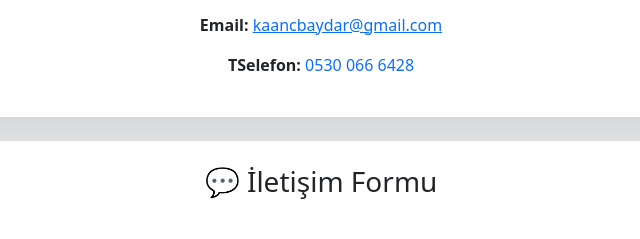
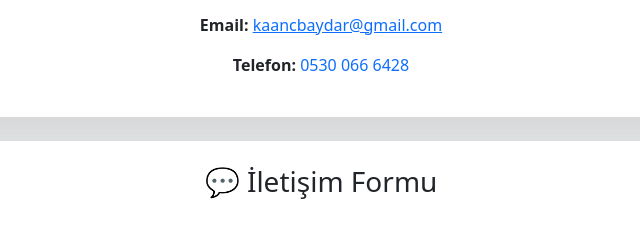
Before and after one commit to azagai/cvblog, a plain HTML site: page Genel/banaulaşın.html in a window 1280 px wide. Shown: the part 251-490 px from the top of the page, 319-959 px from the left. Drawn offline with nearby package versions, Linux system fonts and the light colour scheme.

Commit message:
Update banaulaşın.html

```diff
--- a/Genel/banaulaşın.html
+++ b/Genel/banaulaşın.html
@@ -82,7 +82,7 @@
         <section class="card shadow-lg p-4 mb-4 bg-white rounded text-center">
             <h3 class="mb-3">📧 İletişim Bilgilerim</h3>
             <p><strong>Email:</strong> <a href="mailto:kaancbaydar@gmail.com class="text-decoration-none">kaancbaydar@gmail.com</a></p>
-            <p><strong>TSelefon:</strong> <a href="tel:05300666428" class="text-decoration-none">0530 066 6428</a></p>
+            <p><strong>Telefon:</strong> <a href="tel:05300666428" class="text-decoration-none">0530 066 6428</a></p>
         </section>
 
         <!-- İletişim Formu -->
```
